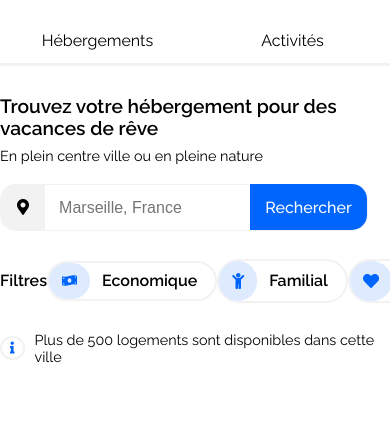
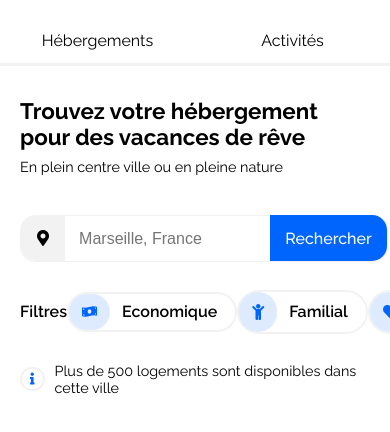
Before and after one commit to TCox972/20210723_Integration-maquette, a plain HTML site: page index.html in a window 390 px wide. Shown: the part 68-500 px from the top of the page. Drawn offline with Linux system fonts and the light colour scheme.

Commit message:
Première modification zone recherche

```diff
--- a/styles.css
+++ b/styles.css
@@ -52,7 +52,7 @@ li a{
 
 @media screen and (max-width : 768px) {
     body{
-        width: 100%;
+        width: auto;
     }
 
     #header{
@@ -170,6 +170,28 @@ h1{
     padding: 14px 15px 13px 15px;
 }
 
+@media screen and (max-width : 768px) {
+
+    #recherches{
+        width: 90%;
+        margin-left: 20px;
+        margin-right: 20px;
+    }
+
+    h1{
+        display: flex;
+        flex-wrap: wrap;
+        font-size: 1.4em;
+        font-weight: 700;
+    }
+
+    #barre-recherche{
+        margin-top: 40px;
+        margin-right: auto;
+        margin-left: auto;
+    }
+}
+
 /* Mise en forme de la zone filtre */
 
 #zone-filtres{
@@ -185,6 +207,8 @@ h2{
     font-size: 1em;
     font-weight: 600;
 }
+
+
 
 .filtres{
     border: 2px #f2f2f2 solid;
```
